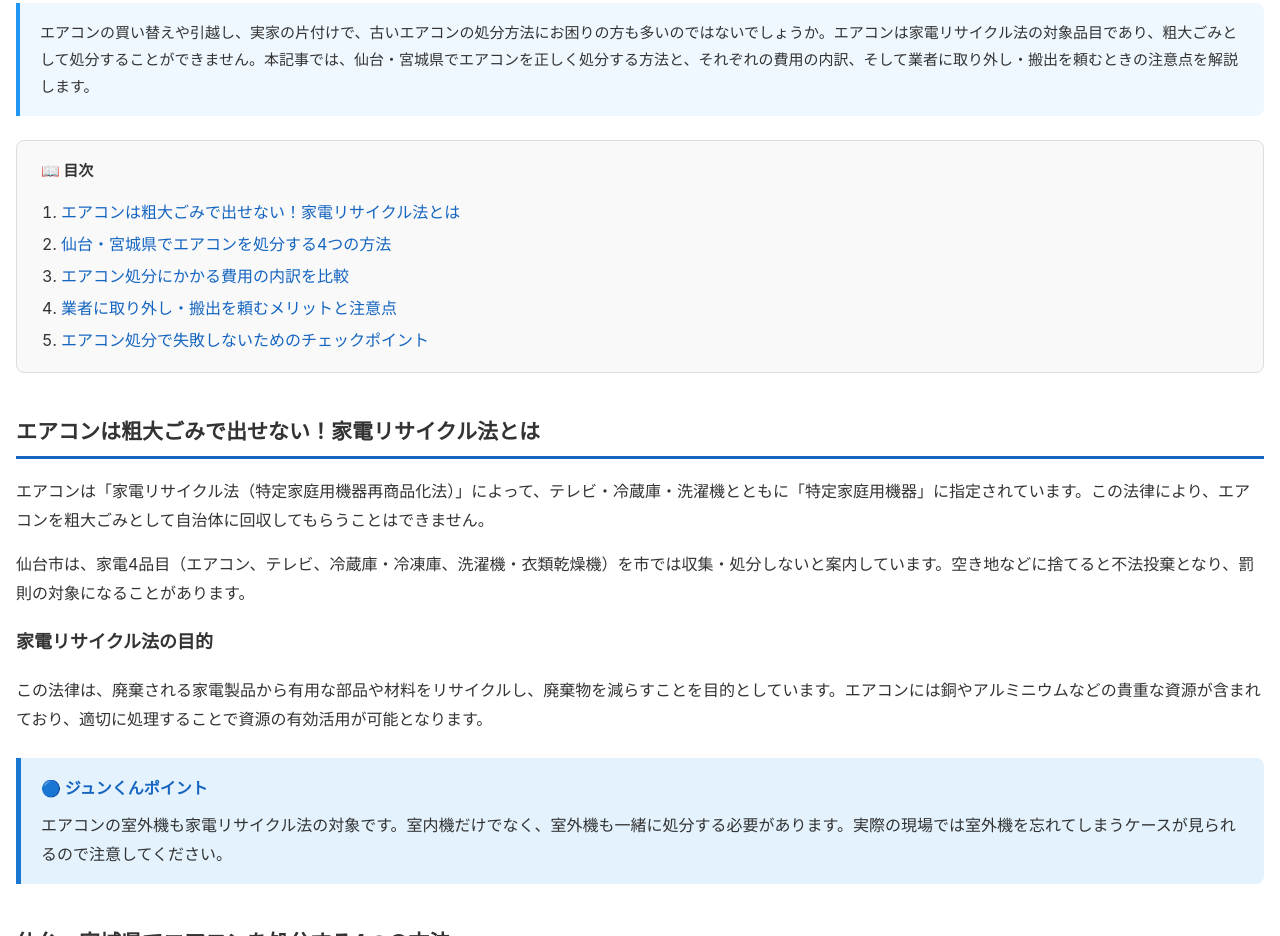
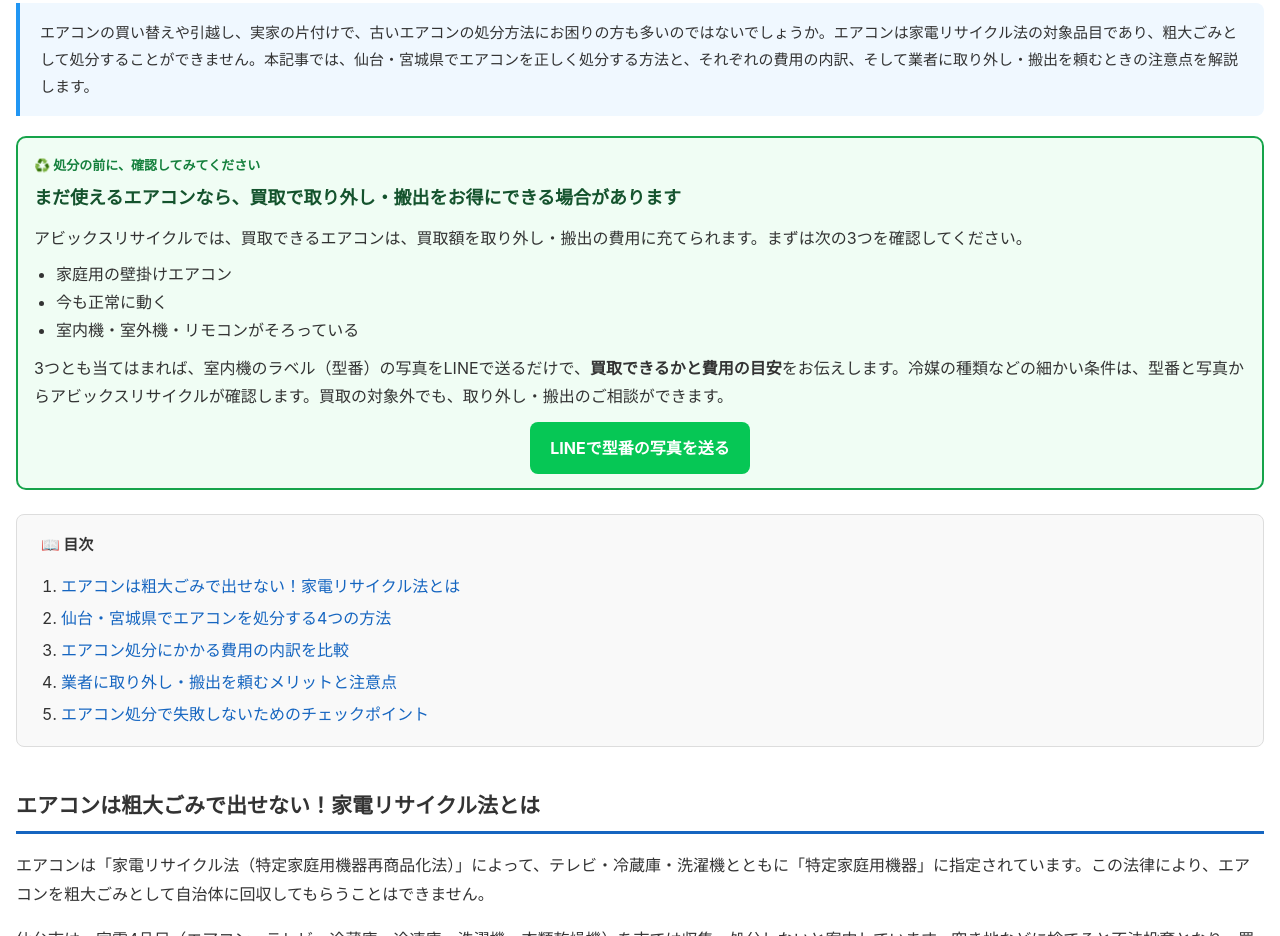
Before and after one commit to oomori924/abix-aircon-2027-preview, a plain HTML site: page cost/index.html in a window 1280 px wide. Shown: the part 765-1701 px from the top of the page. Drawn offline with Linux system fonts and the light colour scheme.

Commit message:
cost: kaitori callout

```diff
--- a/cost/index.html
+++ b/cost/index.html
@@ -3,6 +3,19 @@
 
 
 <div style="background: #f0f8ff; border-left: 4px solid #2196F3; padding: 16px 20px; margin: 20px 0; border-radius: 0 8px 8px 0; font-size: 15px; line-height: 1.8;">エアコンの買い替えや引越し、実家の片付けで、古いエアコンの処分方法にお困りの方も多いのではないでしょうか。エアコンは家電リサイクル法の対象品目であり、粗大ごみとして処分することができません。本記事では、仙台・宮城県でエアコンを正しく処分する方法と、それぞれの費用の内訳、そして業者に取り外し・搬出を頼むときの注意点を解説します。</div>
+<div style="border:2px solid #16a34a; background:#f0fdf4; border-radius:10px; padding:16px 16px 14px; margin:20px 0; line-height:1.75;">
+<p style="margin:0 0 6px; font-size:13px; font-weight:bold; color:#15803d;">♻️ 処分の前に、確認してみてください</p>
+<p style="margin:0 0 10px; font-size:18px; font-weight:bold; color:#14532d;">まだ使えるエアコンなら、買取で取り外し・搬出をお得にできる場合があります</p>
+<p style="margin:0 0 8px;">アビックスリサイクルでは、買取できるエアコンは、買取額を取り外し・搬出の費用に充てられます。まずは次の3つを確認してください。</p>
+<ul style="margin:0 0 10px; padding-left:22px;">
+<li>家庭用の壁掛けエアコン</li>
+<li>今も正常に動く</li>
+<li>室内機・室外機・リモコンがそろっている</li>
+</ul>
+<p style="margin:0 0 12px;">3つとも当てはまれば、室内機のラベル（型番）の写真をLINEで送るだけで、<strong>買取できるかと費用の目安</strong>をお伝えします。冷媒の種類などの細かい条件は、型番と写真からアビックスリサイクルが確認します。買取の対象外でも、取り外し・搬出のご相談ができます。</p>
+<p style="margin:0; text-align:center;"><a href="https://lin.ee/6sDgxb0" style="display:inline-block; background:#06c755; color:#fff; padding:12px 20px; border-radius:8px; text-decoration:none; font-weight:bold;">LINEで型番の写真を送る</a></p>
+</div>
+
 <div style="background: #f9f9f9; border: 1px solid #ddd; padding: 16px 24px; margin: 24px 0; border-radius: 8px;">
 <p style="font-weight: bold; margin: 0 0 12px; font-size: 15px;">📖 目次</p>
 <ol style="margin: 0; padding-left: 20px; line-height: 2;">
```
